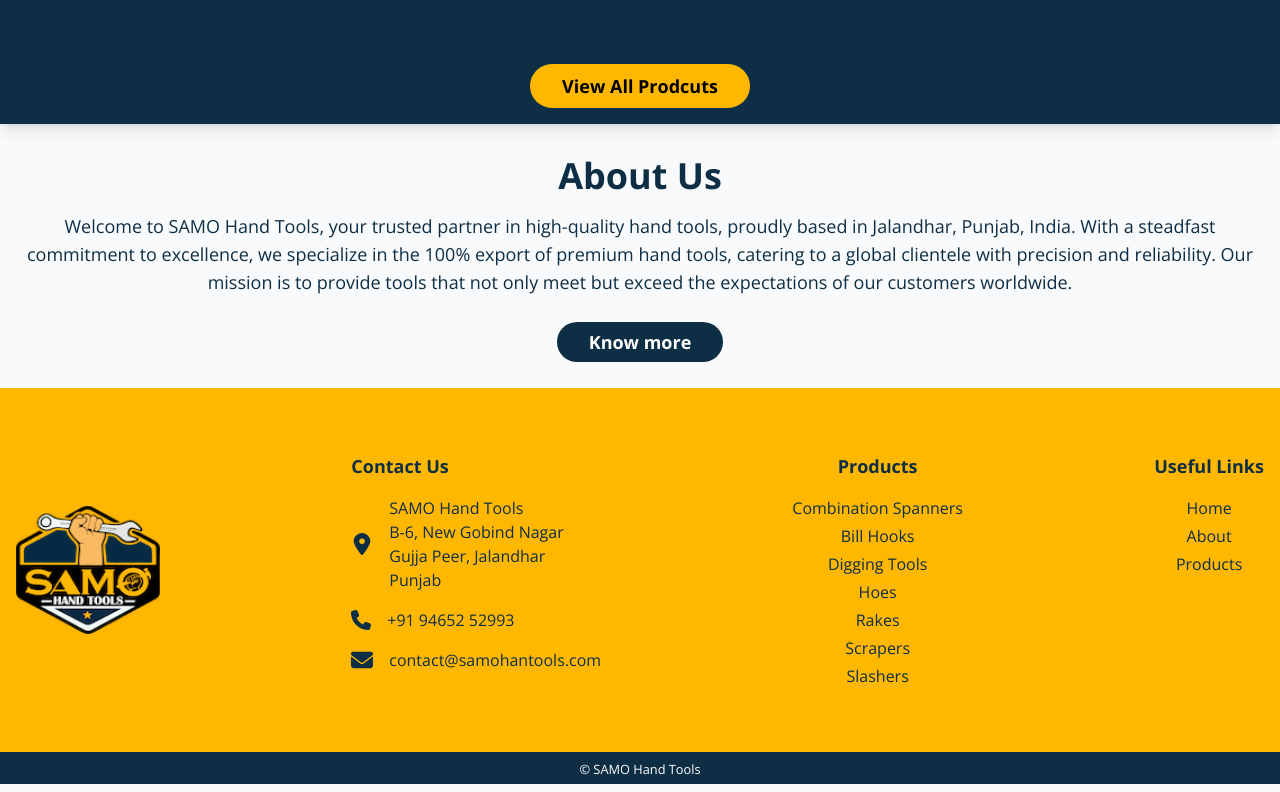
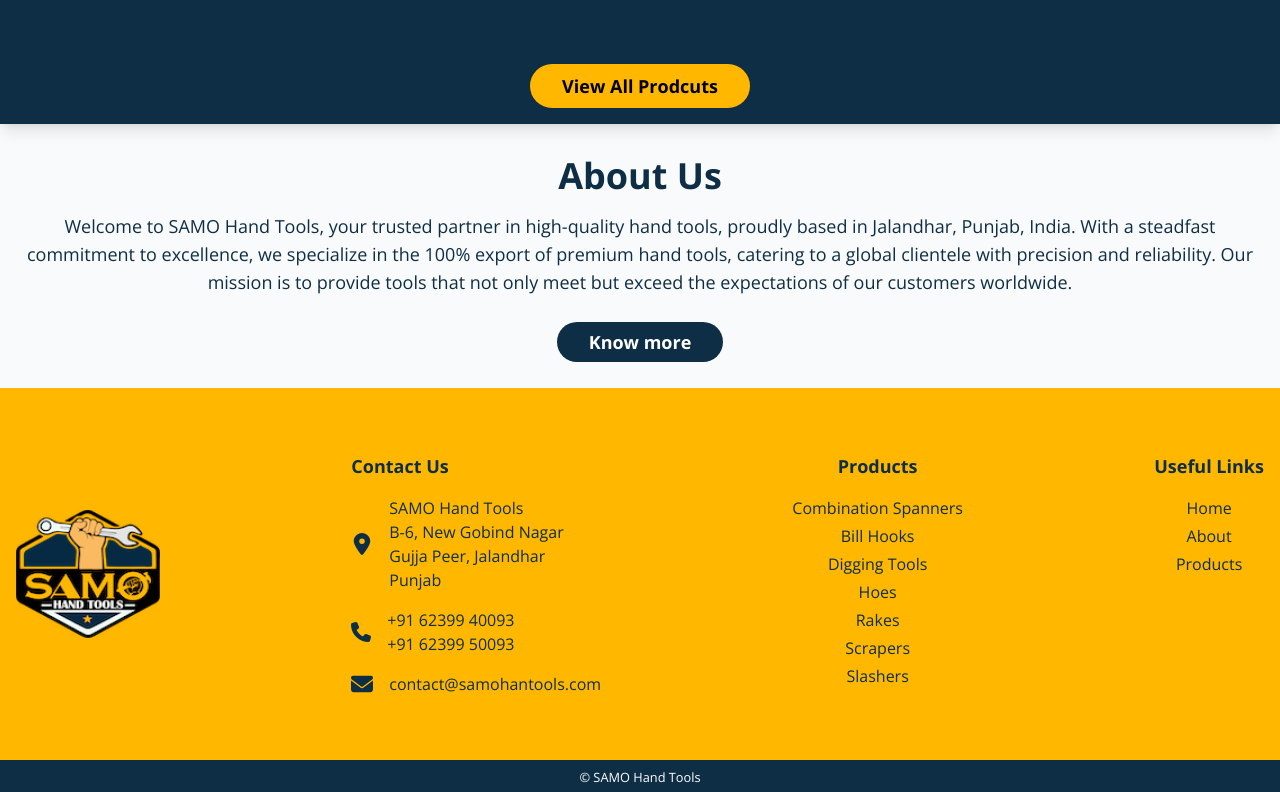
Before and after one commit to abhineettandon/samo-hand-tools, a Next.js app: page / in a window 1280 px wide. Shown: the part 644-1436 px from the top of the page. Built offline with nearby package versions, Linux system fonts and the light colour scheme.

Commit message:
refactor: updated contact numbers

```diff
--- a/src/app/_components/layout/Footer.tsx
+++ b/src/app/_components/layout/Footer.tsx
@@ -25,7 +25,10 @@
 
                     <div className="flex gap-4 items-center">
                         <FaPhone size={20} />
-                        <a href="tel:+91 94652 52993" className="hover:underline">+91 94652 52993</a>
+                        <div>
+                            <a href="tel:+91 62399 40093" className="hover:underline block">+91 62399 40093</a>
+                            <a href="tel:+91 62399 50093" className="hover:underline block">+91 62399 50093</a>
+                        </div>
                     </div>
 
                     <div className="flex gap-4 items-center">
--- a/src/app/contact/page.tsx
+++ /dev/null
@@ -1,17 +0,0 @@
-import { Fragment } from "react";
-
-import Hero from "../_components/Hero";
-
-export default function Contact() {
-    return (
-        <Fragment>
-            <Hero heading="Contact Us" subheading="We are just a message away" />
-
-            {/* contact us details */}
-
-            {/* contact us form */}
-
-            {/* address and map details */}
-        </Fragment>
-    )
-}
```
